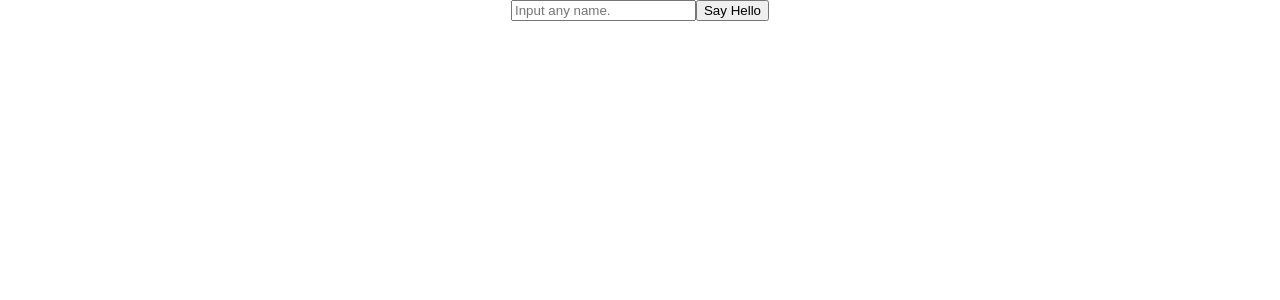
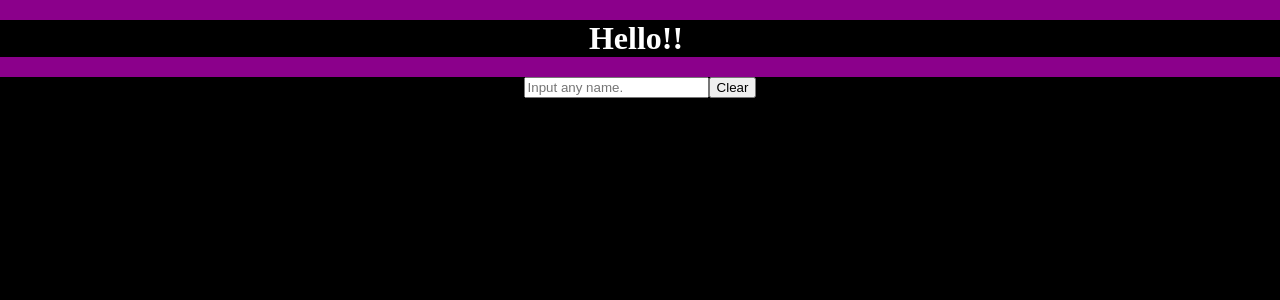
Before and after one commit to 2G14/2G14.github.io, a React app: page / in a window 1280 px wide. Shown: the top 300 px of the page. Built offline with nearby package versions, Linux system fonts and the light colour scheme.

Commit message:
update pages

```diff
--- a/css/index.css
+++ b/css/index.css
@@ -2,11 +2,17 @@ body {
   margin: 0;
   padding: 0;
   text-align: center;
-}
+  color: white;
+  background-color: black; }
 
 .content {
-  font-size: 100%;
-}
-.content h1 {
-  border: 1px solid black;
-}
+  margin: 0;
+  padding: 0; }
+  .content h1 {
+    margin: 0;
+    padding: 0;
+    border-top: 20px solid darkmagenta;
+    border-bottom: 20px solid darkmagenta; }
+    .content h1 div {
+      display: inline-block;
+      color: magenta; }
--- a/css/index.scss
+++ b/css/index.scss
@@ -2,11 +2,21 @@ body {
   margin: 0;
   padding: 0;
   text-align: center;
+  color: white;
+  background-color: black;
 }
 
 .content {
-  font-size: 100%;
+  margin: 0;
+  padding: 0;
   h1 {
-    border: 1px solid black;
+    margin: 0;
+    padding: 0;
+    border-top: 20px solid darkmagenta;
+    border-bottom: 20px solid darkmagenta;
+    div {
+      display: inline-block;
+      color: magenta;
+    }
   }
 }
--- a/package.json
+++ b/package.json
@@ -5,6 +5,7 @@
   "scripts": {
     "clean": "rm -fr ./dist/*",
     "build": "webpack --colors --display-modules --config ./webpack.config.dev.js",
+    "scss": "node-sass css/index.scss css/index.css",
     "open": "open ./index.html",
     "bundle": "yarn clean && yarn build && yarn open"
   },
--- a/src/Button.tsx
+++ b/src/Button.tsx
@@ -8,5 +8,5 @@ interface ButtonProps {
 // Button Component
 export const Button: React.SFC<ButtonProps> = props => {
   const { handleClick }: ButtonProps = props;
-  return <button onClick={handleClick}>Say Hello</button>;
+  return <button onClick={handleClick}>Clear</button>;
 };
--- a/src/Hello.tsx
+++ b/src/Hello.tsx
@@ -10,8 +10,7 @@ interface HelloProps {
 
 // State
 interface HelloState {
-  inputName: string;
-  outputName: string;
+  name: string;
 }
 
 // Hello Component
@@ -20,8 +19,7 @@ export class Hello extends React.Component<HelloProps, HelloState> {
   constructor(props: HelloProps) {
     super(props);
     this.state = {
-      inputName: "",
-      outputName: ""
+      name: ""
     };
     this.handleChange = this.handleChange.bind(this);
     this.handleClick = this.handleClick.bind(this);
@@ -29,14 +27,13 @@ export class Hello extends React.Component<HelloProps, HelloState> {
   // handleChange
   handleChange(event: React.FormEvent<HTMLInputElement>): void {
     this.setState({
-      inputName: event.currentTarget.value
+      name: event.currentTarget.value
     });
   }
   // handleClick
   handleClick(): void {
     this.setState({
-      inputName: "",
-      outputName: this.state.inputName
+      name: ""
     });
   }
   // render
@@ -44,9 +41,9 @@ export class Hello extends React.Component<HelloProps, HelloState> {
     const { greeting } = this.props;
     return (
       <div>
-        <Input name={this.state.inputName} handleChange={this.handleChange} />
+        <Output greeting={greeting} name={this.state.name} />
+        <Input name={this.state.name} handleChange={this.handleChange} />
         <Button handleClick={this.handleClick} />
-        <Output greeting={greeting} name={this.state.outputName} />
       </div>
     );
   }
--- a/src/Output.tsx
+++ b/src/Output.tsx
@@ -9,6 +9,7 @@ interface OutputProps {
 // OutputComponent
 export const Output: React.SFC<OutputProps> = props => {
   const { greeting, name }: OutputProps = props;
+  /*
   const hasName: boolean = name !== "";
   const result: JSX.Element | "" = hasName ? (
     <h1>
@@ -16,6 +17,10 @@ export const Output: React.SFC<OutputProps> = props => {
     </h1>
   ) : (
     ""
+  );*/
+  return (
+    <h1>
+      {greeting} <div>{name}</div>
+    </h1>
   );
-  return <div>{result}</div>;
 };
```
Also changed, not shown: 2 other files (tests, documents, lock files or other folders).
